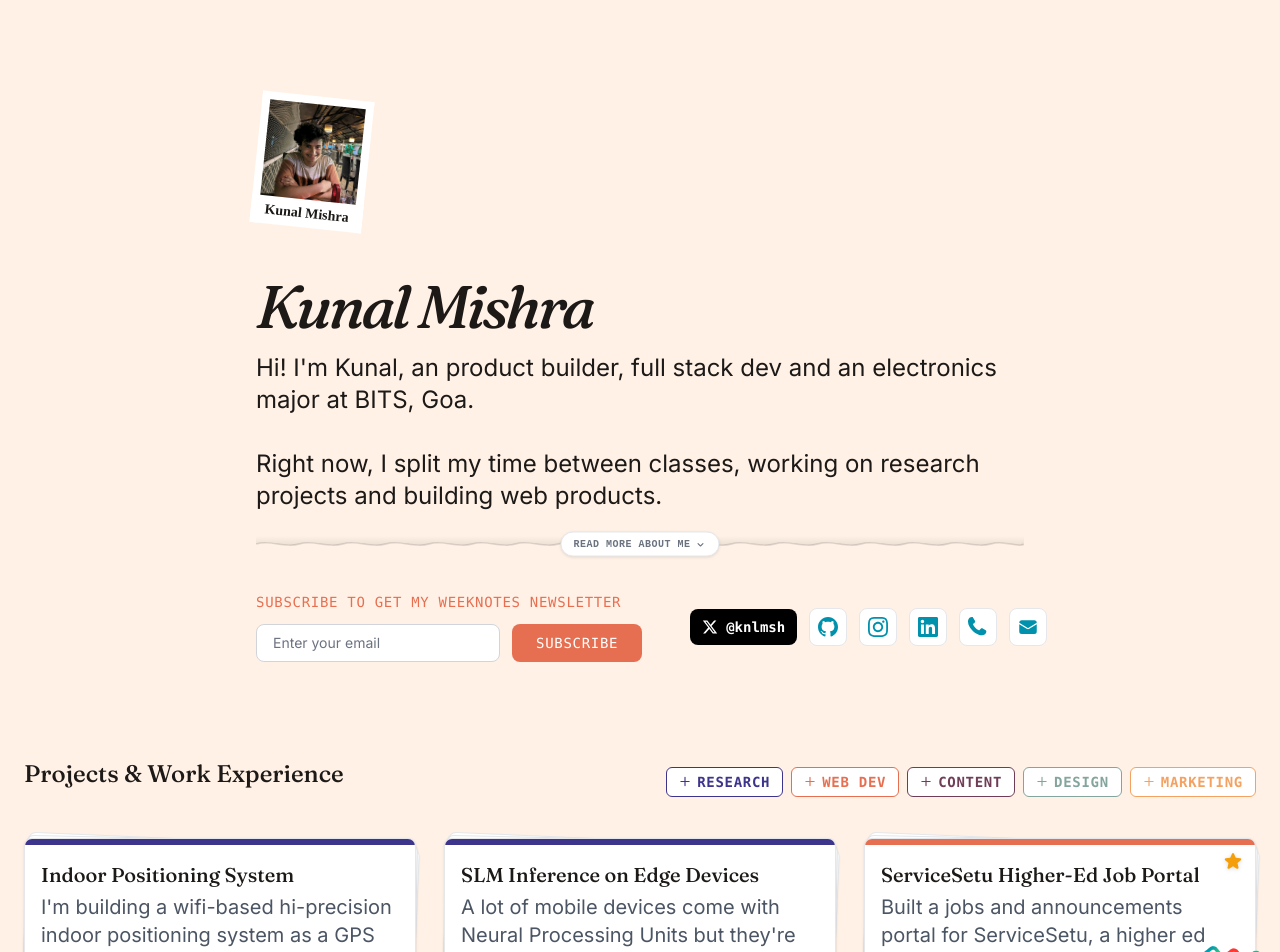
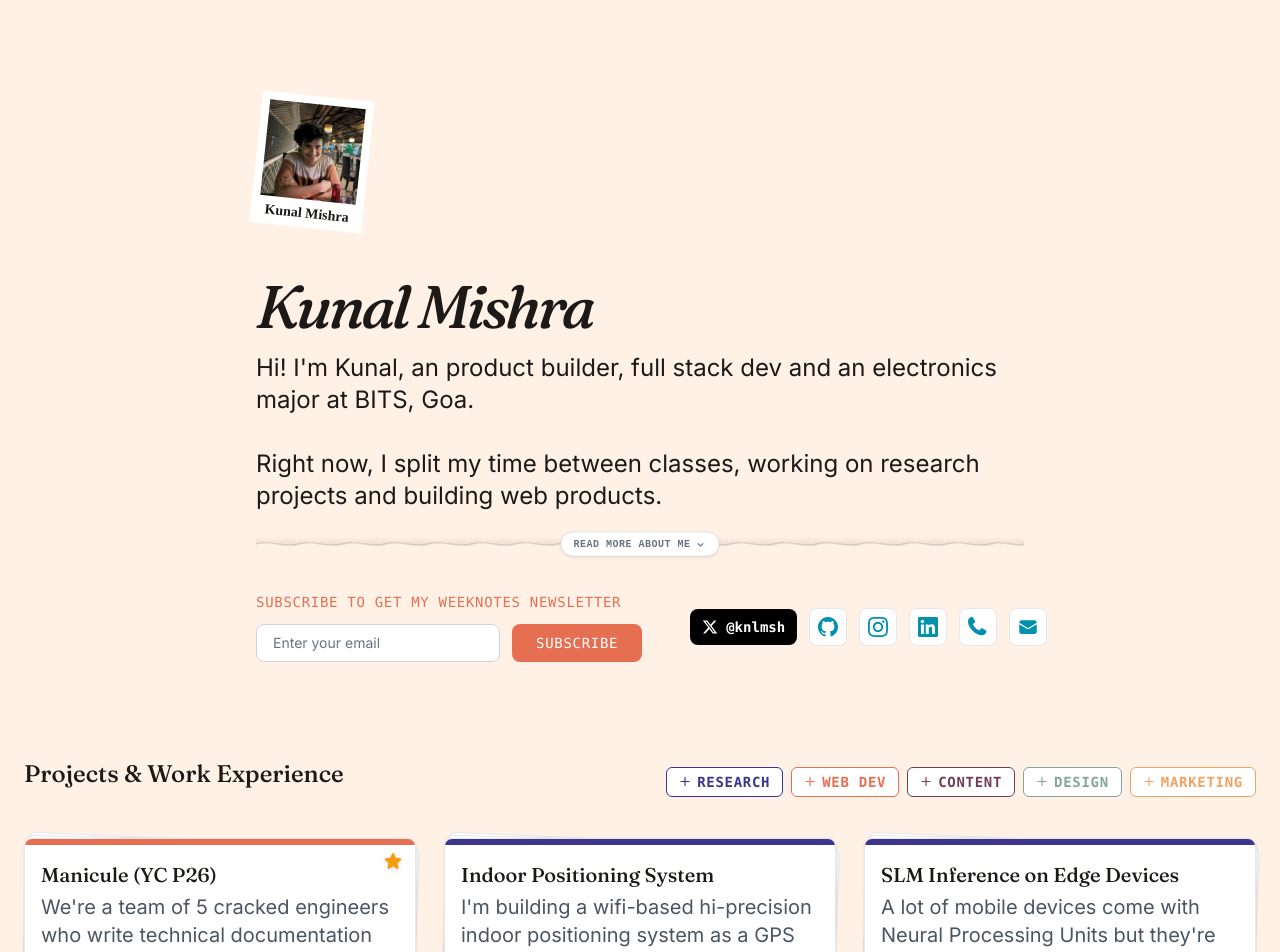
Before and after one commit to kunalm2345/kunalm.com, a SvelteKit app: page / in a window 1280 px wide. Shown: the top 952 px of the page. Built offline with nearby package versions, Linux system fonts and the light colour scheme; a web font is replaced by a local one.

Commit message:
Add Manicule (YC P26) project card
https://claude.ai/code/session_019HRPCAw7QFv9Nz7MnvWgCk

```diff
--- a/src/routes/+layout.svelte
+++ b/src/routes/+layout.svelte
@@ -186,6 +186,19 @@
 				</div>
 
 				<BentoGrid>
+					<!-- Jan 2026 — NOW: Manicule (YC P26) -->
+					{#if isVisible('Web Dev')}
+						<CardStack
+							title="Manicule (YC P26)"
+							content="We're a team of 5 cracked engineers who write technical documentation for DevTool companies. We have helped Greptile, Supermemory, Reducto, Xpander and more get more product adoption, less support tickets and sign enterprise deals."
+							date="Jan 2026 — NOW"
+							size="1x1"
+							tag="Web Dev"
+							type="work"
+							featured={true}
+						/>
+					{/if}
+
 					<!-- Aug 2025 — NOW: Indoor Positioning System -->
 					{#if isVisible('Research')}
 						<CardStack
```
